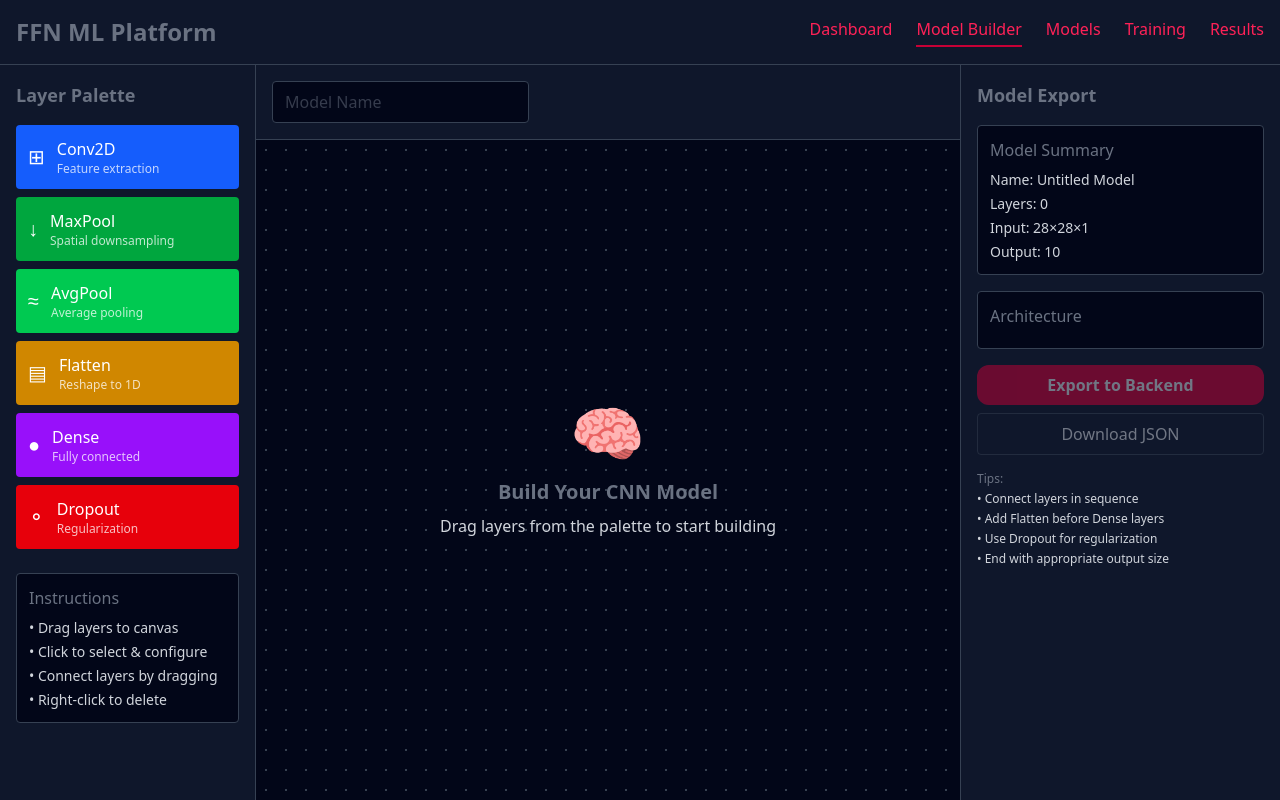
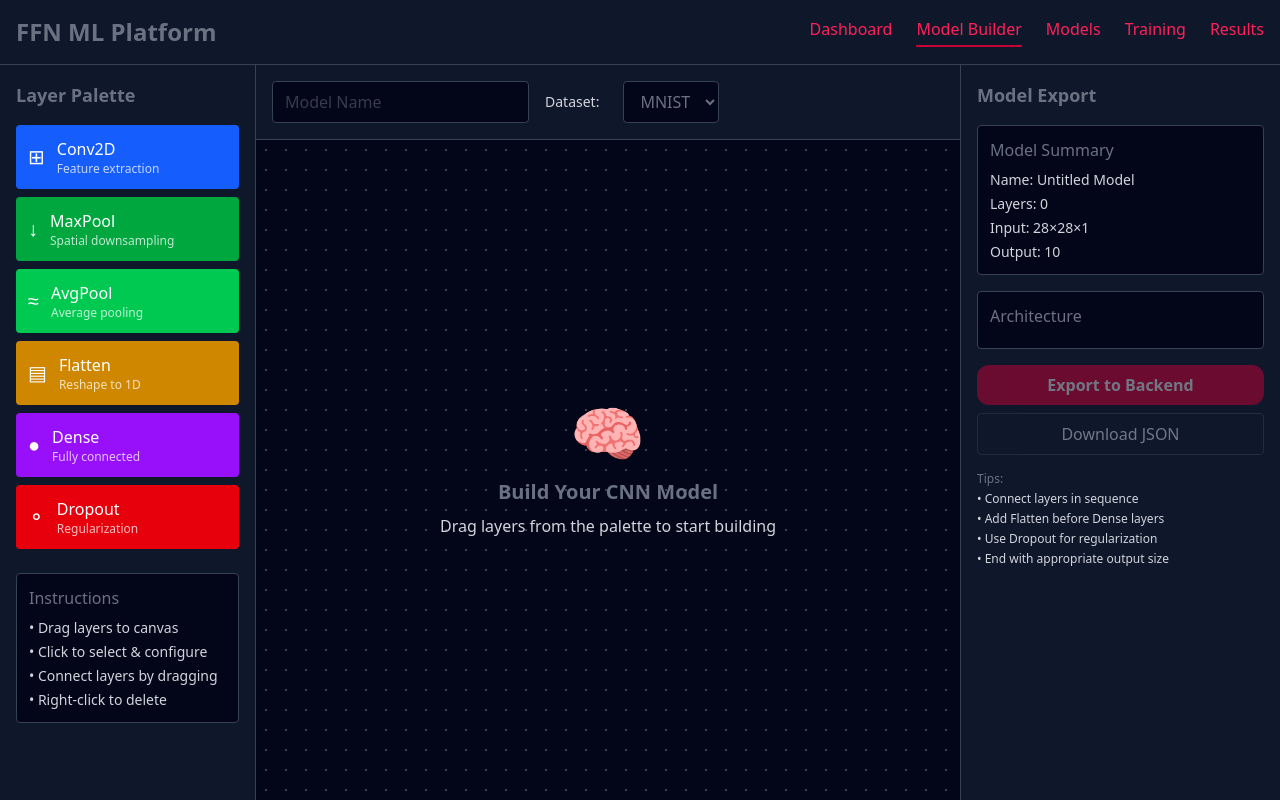
Before and after one commit to sg673/Machine-Learning, a React (Vite) app in the folder frontend_react/ml-front/: page / in a window 1280 px wide. Both pictures are taken after a click on the link "Model Builder". Built offline with nearby package versions, Linux system fonts and the light colour scheme.

Commit message:
fix: update export button text for clarity and consistency

```diff
--- a/frontend_react/ml-front/src/modelBuilder/modelBuilder.tsx
+++ b/frontend_react/ml-front/src/modelBuilder/modelBuilder.tsx
@@ -4,12 +4,14 @@ import { CanvasArea } from './CanvasArea';
 import { LayerProperties } from './LayerProperties';
 import { ModelExport } from './ModelExport';
 import type { Layer, LayerType, CNNModel } from './types';
+import { DATASET_CONFIG } from '../services/constants';
 
 export function ModelBuilder() {
   const [layers, setLayers] = useState<Layer[]>([]);
   const [selectedLayer, setSelectedLayer] = useState<Layer | null>(null);
   const [draggedLayer, setDraggedLayer] = useState<LayerType | null>(null);
   const [modelName, setModelName] = useState('');
+  const [selectedDataset, setSelectedDataset] = useState<string>("MNIST");
   const canvasRef = useRef<HTMLDivElement>(null);
 
   const addLayer = useCallback((layerType: LayerType, position: { x: number; y: number }) => {
@@ -65,7 +67,7 @@ export function ModelBuilder() {
       />
 
       <div className="flex-1 flex flex-col">
-        <div className="bg-bg-alt border-b border-border p-4">
+        <div className="bg-bg-alt border-b border-border p-4 flex gap-4 items-center">
           <input
             type="text"
             placeholder="Model Name"
@@ -73,6 +75,21 @@ export function ModelBuilder() {
             onChange={(e) => setModelName(e.target.value)}
             className="px-3 py-2 bg-bg border border-border rounded text-text-col"
           />
+          <div className="flex items-center gap-2">
+            <label className="text-text-col-alt text-sm font-medium">
+              Dataset:
+            </label>
+            <select
+              value={selectedDataset}
+              onChange={(e) => setSelectedDataset(e.target.value)}
+              className="px-3 py-2 bg-bg border border-border rounded text-text-col ml-4"
+            >
+              {Object.keys(DATASET_CONFIG).map(dataset => (
+                <option key={dataset} value={dataset}>{dataset}</option>
+              ))}
+            </select>
+          </div>
+
         </div>
 
         <CanvasArea
```
